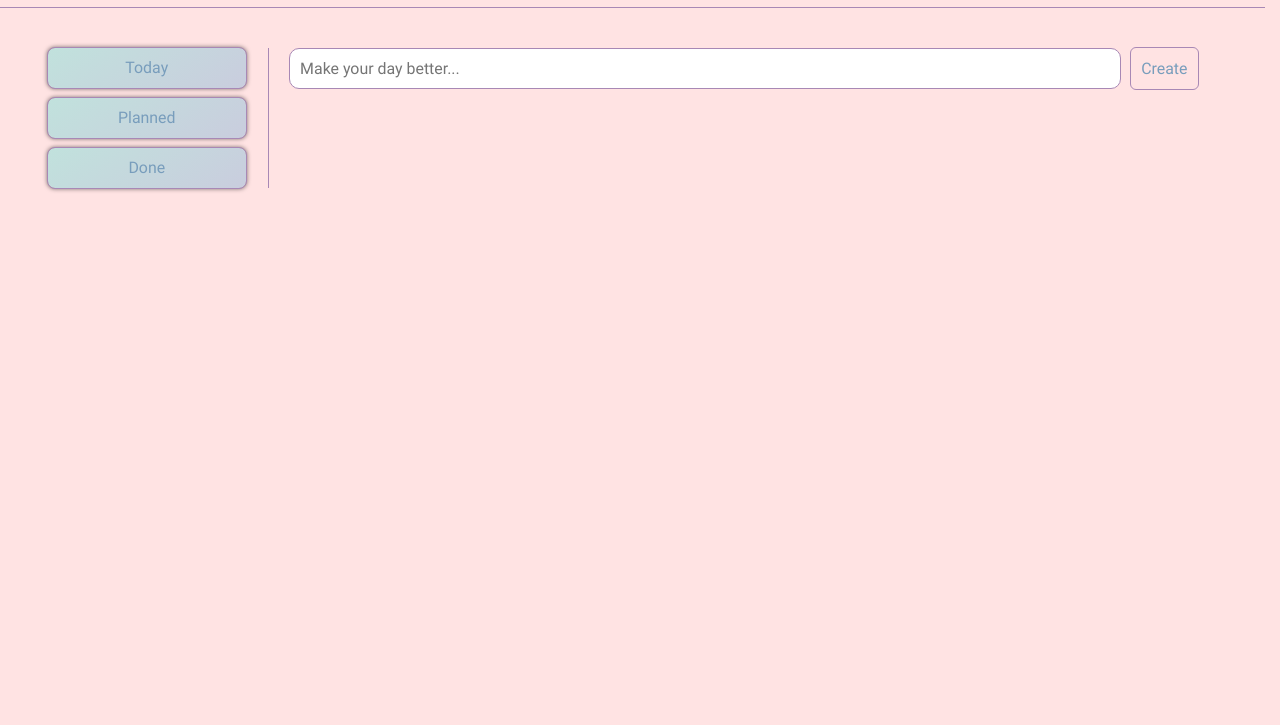
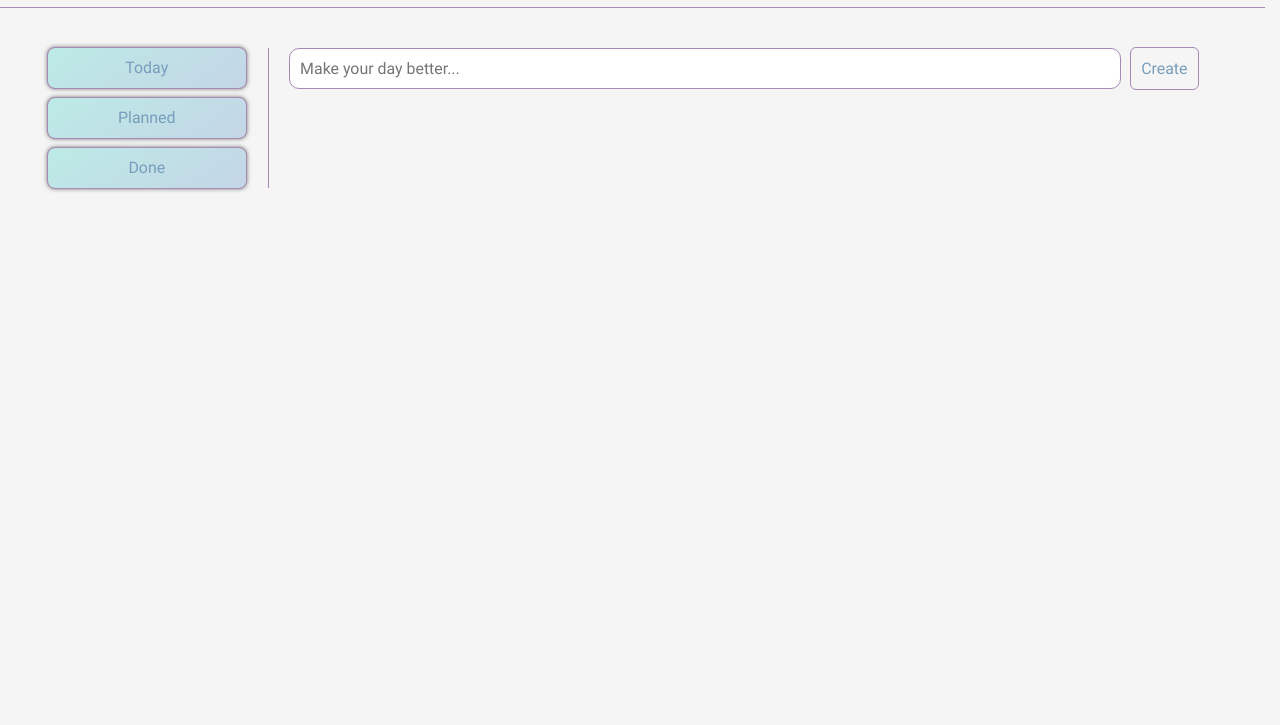
Before and after one commit to matveevvadim27/projects, a plain HTML site: page to do/index.html in a window 1280 px wide. Shown: the part 75-800 px from the top of the page. Drawn offline with Linux system fonts and the light colour scheme.

Commit message:
Changed the light color

```diff
--- a/to do/styles/_variables.scss
+++ b/to do/styles/_variables.scss
@@ -1,7 +1,7 @@
 @use "./helpers/" as *;
 
 :root {
-  --color-light: #ffe3e3;
+  --color-light: #f5f5f5;
   --color-light-text: #789dbc;
   --color-dark: #191820;
   --color-links: #a888b5;
```
Also changed, not shown: to do/styles/main.css.
